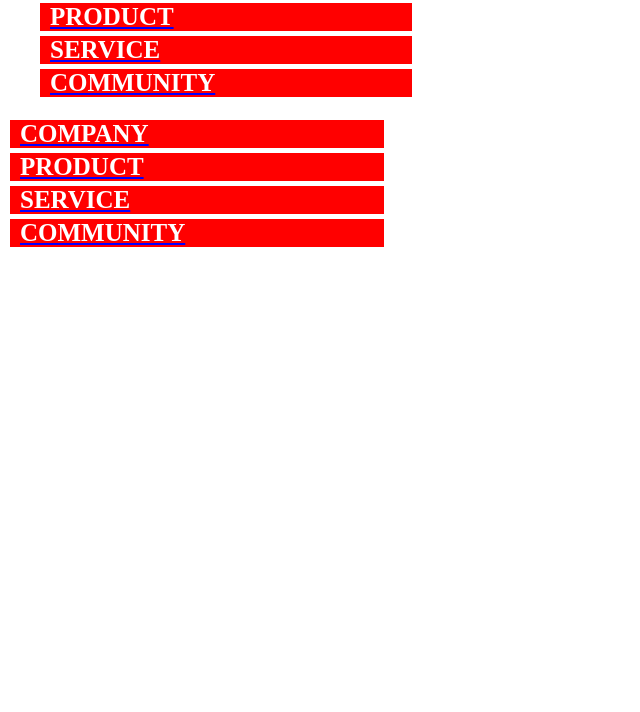
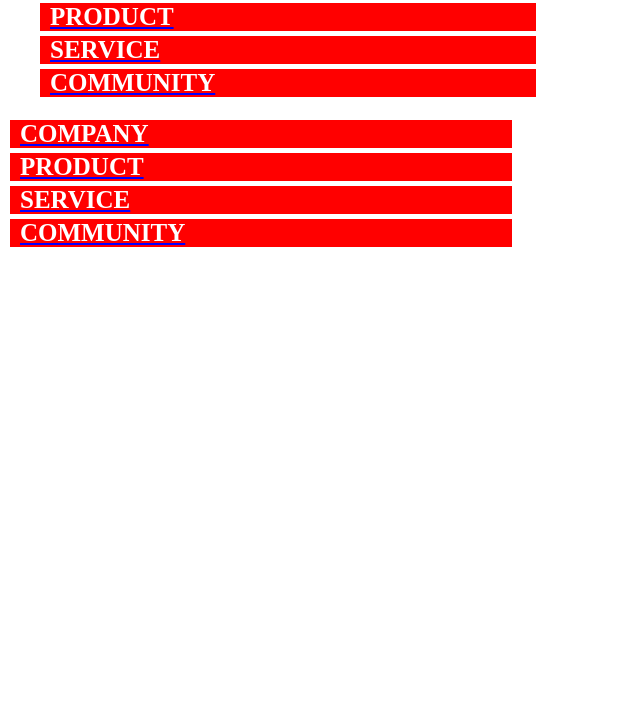
Before and after one commit to jdg9926/instagram, a plain HTML site: page css/menu.html in a window 1280 px wide. Shown: the part 88-800 px from the top of the page, without its empty margins (0-640 px from the left). Drawn offline with Linux system fonts and the light colour scheme.

Commit message:
20250226_v01

```diff
--- a/css/menu.html
+++ b/css/menu.html
@@ -26,13 +26,13 @@
             dt {
                 background-color: red;
                 margin-left: 10px;
-                margin-right: 70%;
+                margin-right: 60%;
                 margin-bottom: 5px;
             }
             li {
                 background-color: red;
                 list-style-type: none;
-                margin-right: 70%;
+                margin-right: 60%;
                 margin-bottom: 5px;
                 /* border:  3px solid white; */
             }
```
Also changed, not shown: css/inline_block.html (+4 -0 lines), css/border.html (line endings or trailing spaces).
